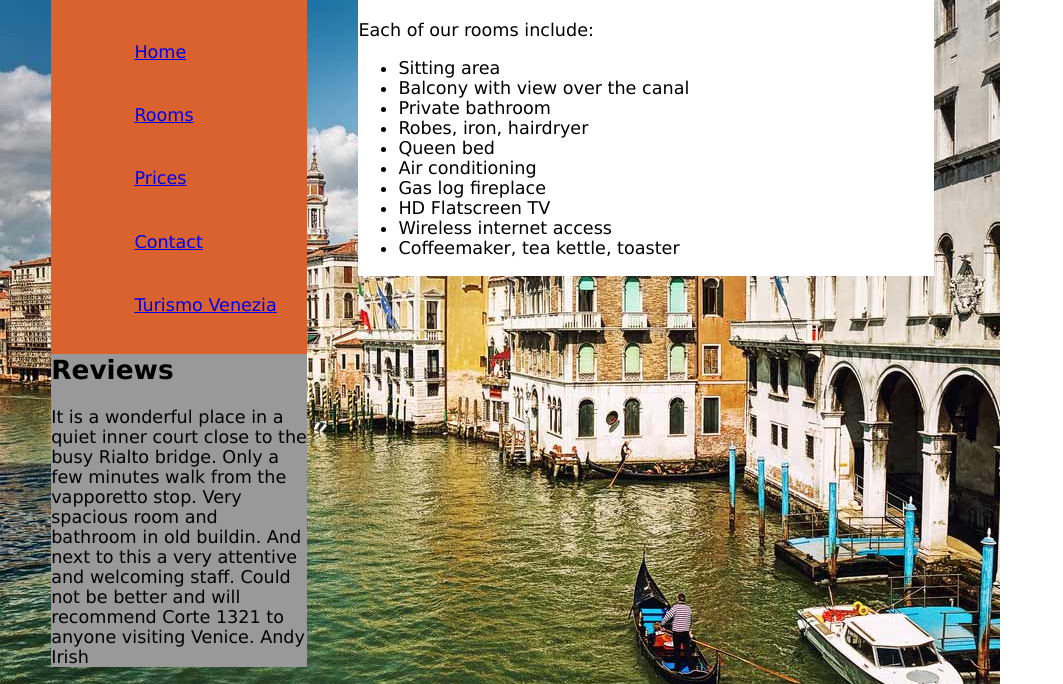
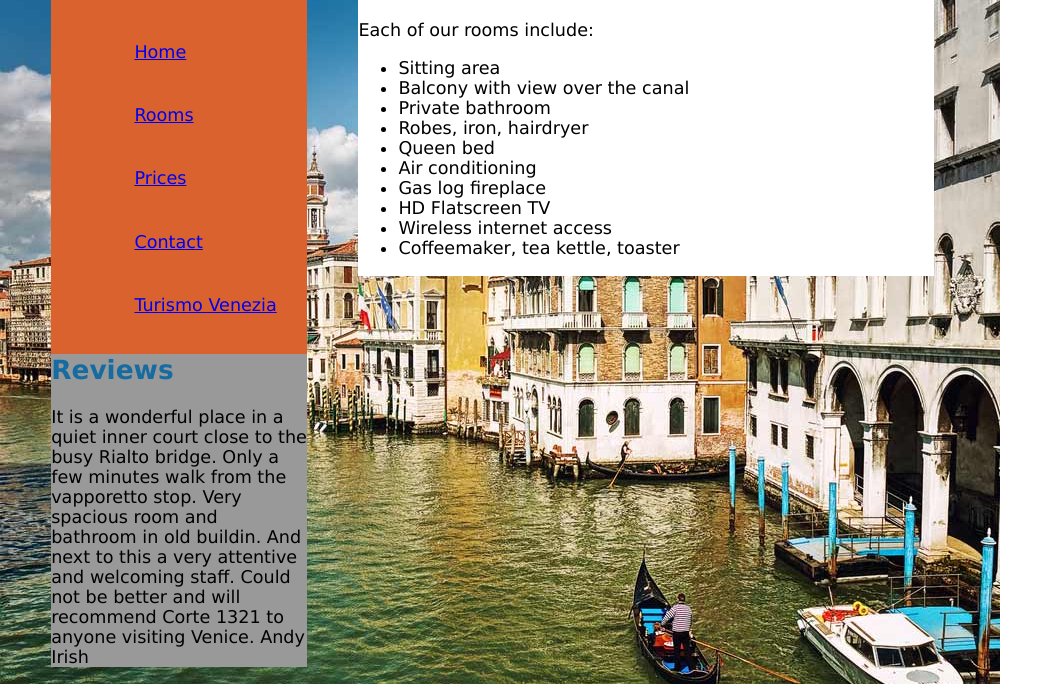
Before and after one commit to MorbetMacErp/MorbetMacErp.github.io, a plain HTML site: page assignment1/rooms.html in a window 1280 px wide. Shown: the part 119-803 px from the top of the page, without its empty margins (0-1063 px from the left). Drawn offline with Linux system fonts and the light colour scheme.

Commit message:
mostly css tweaks while testing

```diff
--- a/assignment1/style.css
+++ b/assignment1/style.css
@@ -41,3 +41,7 @@ aside {
   width: 20%;
   margin-left: 4%;
 }
+
+aside h2 {
+  color: #166BA1;
+}
```
